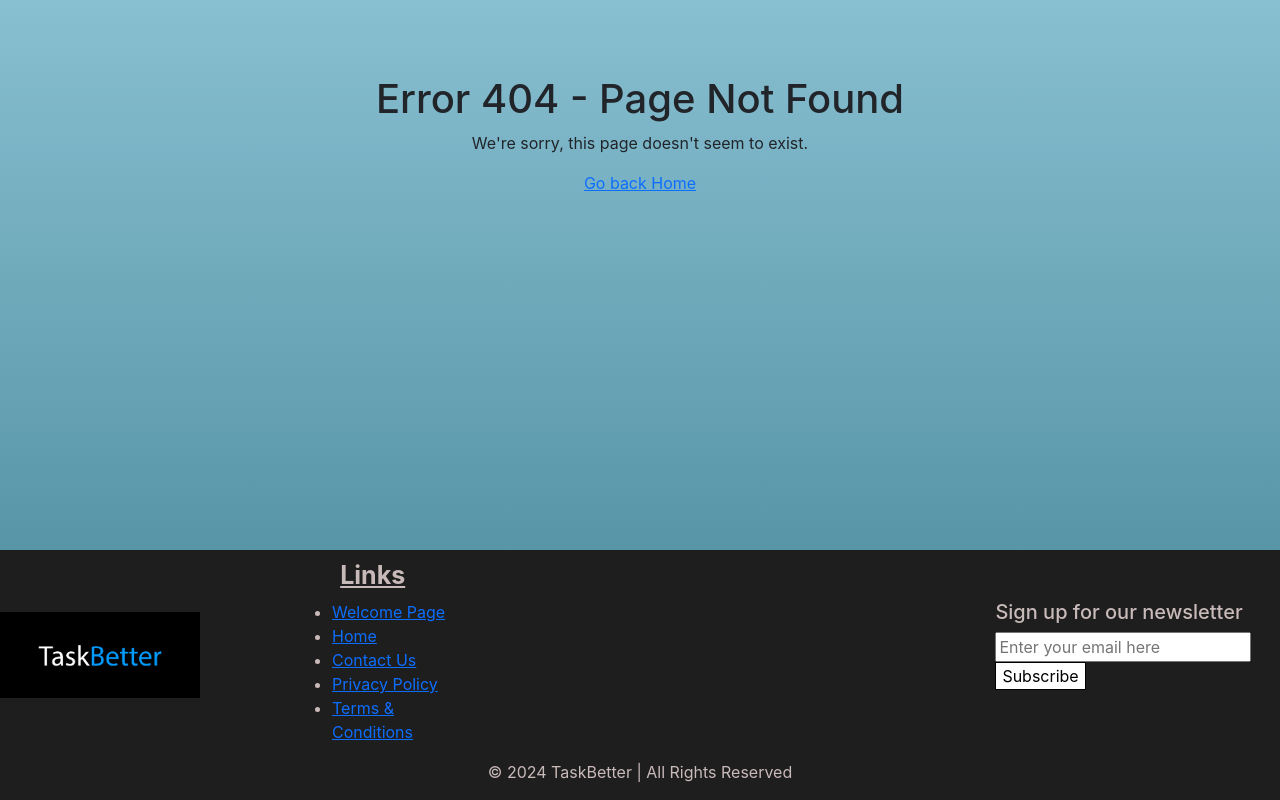
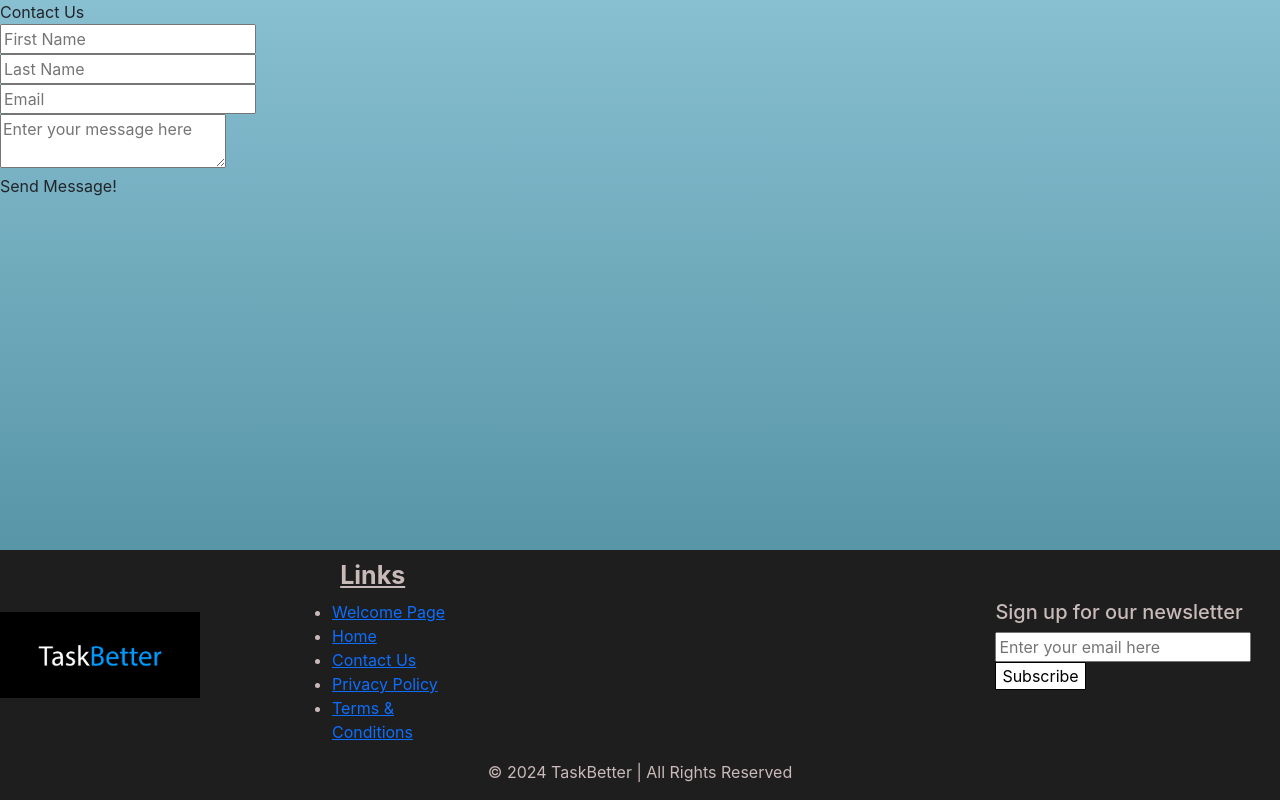
Before and after one commit to SarangAP/TaskBetter, a React (Create React App) app in the folder task-better/: page /contact-us in a window 1280 px wide. Built offline with nearby package versions, Linux system fonts and the light colour scheme; the HTML template or start-up script is replaced by a standard one.

Commit message:
Added contact us fields

```diff
--- a/task-better/src/App.js
+++ b/task-better/src/App.js
@@ -13,6 +13,7 @@ import ReactGA from "react-ga";
 import PrivacyPolicy from "./Components/Privacy/Privacy";
 import Terms from "./Components/Terms/Terms";
 import Leaderboard from "./Components/Leaderboard/Leaderboard";
+import ContactPage from "./Components/Contact/Contact";
 import ErrorPage from "./Components/404/404";
 
 function App() {
@@ -29,6 +30,7 @@ function App() {
         <Route path="/register" element={<Register/>} />
         <Route path="/privacy" element={<PrivacyPolicy/>} />
         <Route path="/terms" element={<Terms/>} />
+        <Route path="/contact-us" element={<ContactPage/>} />
         <Route path="/home" element={<Authenticated page={<Home/>}/>} />
         <Route path="/tasks" element={<Authenticated page={<TaskPage />}/>} />
         <Route path="/profile" element={<Authenticated page={<Profile />}/>} />
--- /dev/null
+++ b/task-better/src/Components/Contact/Contact.jsx
@@ -0,0 +1,78 @@
+import React, { useState } from 'react';
+import "./Contact.css"
+const ContactPage = () => {
+    const [formData, setFormData] = useState({
+        firstName: '',
+        lastName: '',
+        email: '',
+        message: ''
+      });
+
+    const handleChange = (event) => {
+        setFormData({
+          ...formData,
+          [event.target.name]: event.target.value,
+        });
+      };
+    const handleSubmit = async (event) => {
+        event.preventDefault();
+    }
+
+
+return (
+    <div>
+        <div className="contact-container">
+            <div className="contact-title">
+                Contact Us
+            </div>
+            <div className="contact-fields">
+                <div className="contact-field">
+                <input
+                    type="text"
+                    name="firstName"
+                    placeholder="First Name"
+                    value={formData.firstName}
+                    onChange={handleChange}
+                />
+                </div>
+                <div className="contact-field">
+                <input
+                    type="text"
+                    name="lastName"
+                    placeholder="Last Name"
+                    value={formData.lastName}
+                    onChange={handleChange}
+                    required
+                />
+                </div>
+                <div className="contact-field">
+                <input
+                    type="email"
+                    name="email"
+                    placeholder="Email"
+                    value={formData.email}
+                    onChange={handleChange}
+                    required
+                />
+                </div>
+                <div className="contact-field">
+                <div className="message-field">
+                    <textarea
+                        id="message"
+                        name="message"
+                        placeholder="Enter your message here"
+                        value={formData.message}
+                        onChange={handleChange}
+                        required
+                    />
+                </div>
+                </div>
+                <div className="contact-submit">
+                    <div className="contact-submit-button" onClick={handleSubmit}>Send Message!</div>
+                </div>
+            </div>
+        </div>
+    </div>
+)
+}
+export default ContactPage;
```
Also changed, not shown: task-better/src/Components/Contact/Contact.css (added).
